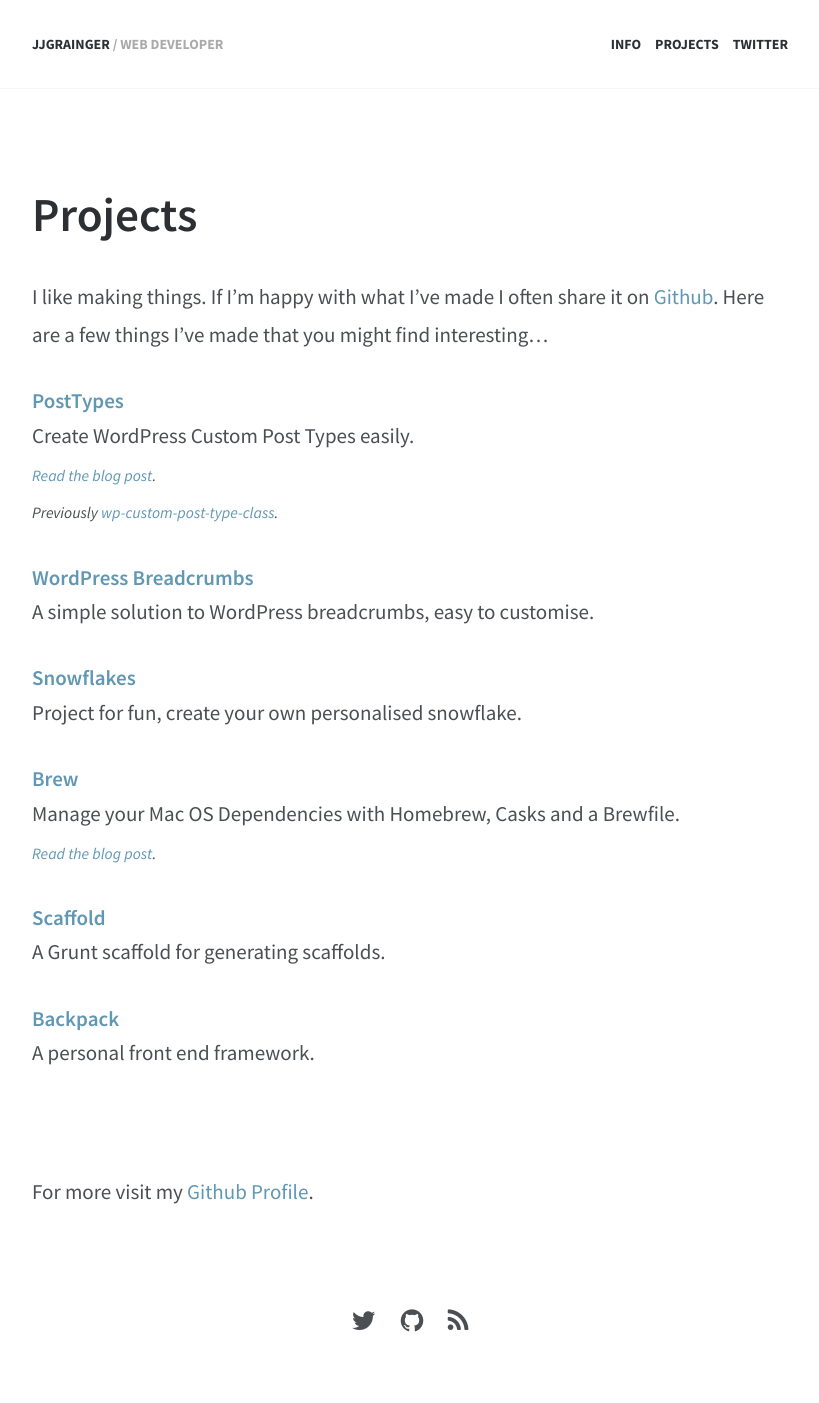
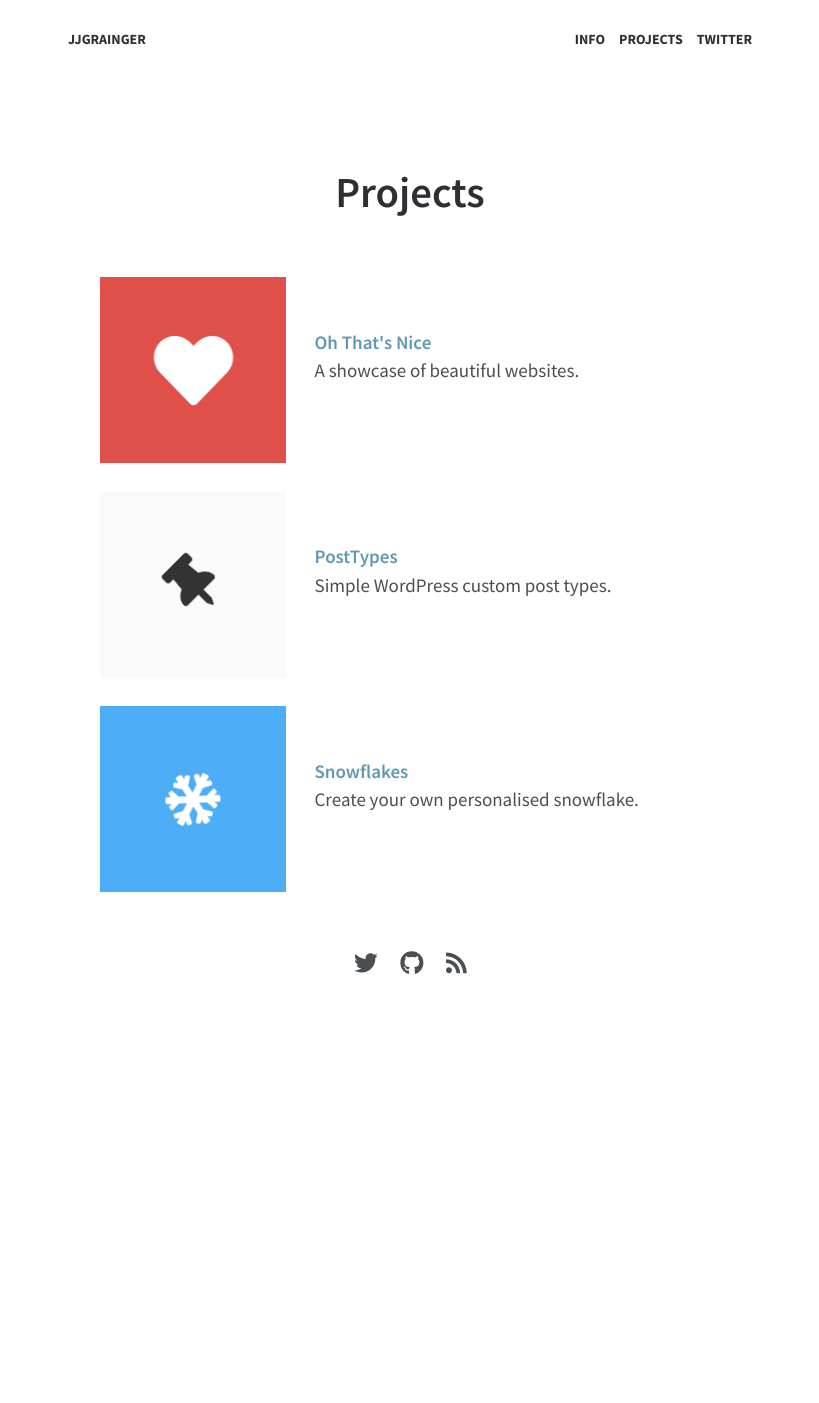
Before and after one commit to jjgrainger/jjgrainger, a Jekyll site: the page built from projects.html, in a window 1280 px wide. Shown: the whole page, without its empty margins (230-1049 px from the left). Built offline with Jekyll 4.4.1, drawn with Linux system fonts in a browser that asks for light colours; nearby versions of some CDN libraries; after the commit the page ends 1038 px from its top, so only the background shows below that.

Commit message:
add project pages

```diff
--- a/_config.yml
+++ b/_config.yml
@@ -11,6 +11,11 @@
 
 feed:
   path: atom.xml
+
+# add project collection
+collections:
+  projects:
+    output: true
 
 # use rouge for syntax highlighting
 markdown: kramdown
--- a/_layouts/default.html
+++ b/_layouts/default.html
@@ -21,7 +21,7 @@
 
         <link rel="alternate" type="application/rss+xml" href="/atom.xml" />
 
-        <link rel="stylesheet" href="//maxcdn.bootstrapcdn.com/font-awesome/4.5.0/css/font-awesome.min.css">
+        <script defer src="https://use.fontawesome.com/releases/v5.0.8/js/all.js"></script>
         <link href='https://fonts.googleapis.com/css?family=Source+Sans+Pro:400,300,300italic,400italic,600,600italic,700,700italic|Source+Code+Pro' rel='stylesheet' type='text/css'>
         <link rel="stylesheet" href="{{ site.baseurl }}/assets/css/style.css" />
     </head>
@@ -30,7 +30,7 @@
 
         <header class="header">
             <div class="row">
-                <a href="{{ site.baseurl }}/" title="Back to Homepage" class="site-title">{{ site.name }} <span class="site-description">/ Web Developer</span></a>
+                <a href="{{ site.baseurl }}/" title="Back to Homepage" class="site-title">{{ site.name }}</a>
 
                 <ul class="nav menu-header">
                     <li><a href="{{ site.baseurl }}/info/">Info</a></li>
@@ -46,9 +46,9 @@
 
         <footer>
             <ul class="nav social">
-                <li><a href="http://www.twitter.com/jjgrainger/" target="_blank" ><span class="fa fa-twitter"></span></a></li>
-                <li><a href="http://www.github.com/jjgrainger/" target="_blank" ><span class="fa fa-github"></span></a></li>
-                <li><a href="http://feeds.feedburner.com/jjgrainger" target="_blank" ><span class="fa fa-rss"></span></a></li>
+                <li><a href="http://www.twitter.com/jjgrainger/" target="_blank" ><span class="fab fa-twitter"></span></a></li>
+                <li><a href="http://www.github.com/jjgrainger/" target="_blank" ><span class="fab fa-github"></span></a></li>
+                <li><a href="http://feeds.feedburner.com/jjgrainger" target="_blank" ><span class="fas fa-rss"></span></a></li>
             </ul>
         </footer>
 
--- /dev/null
+++ b/_sass/_projects.scss
@@ -0,0 +1,60 @@
+.project-header {
+    text-align: center;
+}
+
+.project-title {}
+
+.project-description {
+    font-size: 1.125rem;
+    font-style: italic;
+}
+
+.project-image {
+    position: relative;
+    padding-bottom: 40%;
+    margin-bottom: 3rem;
+    text-align: center;
+
+    .icon {
+        position: absolute;
+        left: 0;
+        right: 0;
+        top: 0;
+        bottom: 0;
+        margin: auto;
+    }
+}
+
+.grid {
+    display: grid;
+    grid-template-columns: 30% 70%;
+    grid-column-gap: 1.5rem;
+    grid-row-gap: 1.5rem;
+}
+
+.grid-item {
+    align-self: center;
+}
+
+.project-grid-image {
+    display: block;
+    position: relative;
+    padding-bottom: 100%;
+    background: #fafafa;
+    margin: 0;
+    border: 0!important;
+
+    .icon {
+        position: absolute;
+        left: 0;
+        right: 0;
+        top: 0;
+        bottom: 0;
+        margin: auto;
+        font-size: 3rem!important;
+    }
+}
+
+.project-grid {
+    text-align: center;
+}
--- a/_sass/_style.scss
+++ b/_sass/_style.scss
@@ -8,8 +8,8 @@
 body {
     font-family: 'Open Sans', sans-serif;
     font-family: 'Source Sans Pro', sans-serif;
-    font-size: 21px;
-    line-height: 1.8;
+    font-size: 19px;
+    line-height: 1.5;
     color: $body;
     background-color: #fff;
     text-rendering: optimizeLegibility;
@@ -47,7 +47,7 @@
 }
 
 main {
-    max-width: 36rem;
+    max-width: 620px;
     padding: 1.5rem 1rem 3rem;
     margin: 0 auto;
 }
@@ -147,7 +147,7 @@
 }
 
 a:hover {
-    border-bottom: 1px solid $link;
+    text-decoration: underline;
     transition: color ease .3s;
 }
 
@@ -193,7 +193,7 @@
 .header {
     background-color: #fff;
     font-size: 14px;
-    border-bottom: 1px solid #f5f5f5;
+    // border-bottom: 1px solid #f5f5f5;
     text-transform: uppercase;
     font-weight: bold;
 }
--- /dev/null
+++ b/_sass/projects/_ohthatsnice.scss
@@ -0,0 +1,19 @@
+@import url('https://fonts.googleapis.com/css?family=Open+Sans:700');
+
+#ohthatsnice {
+    background: #DE5049;
+    color: #fff;
+    font-family: 'Open Sans', sans-serif;
+
+    .icon {
+        font-size: 6rem;
+        color: #fff;
+        animation: pulse 3s infinite;
+    }
+}
+
+@keyframes pulse {
+    from { transform: scale3d(1, 1, 1); }
+    50% { transform: scale3d(1.4, 1.4, 1.4); }
+    to { transform: scale3d(1, 1, 1); }
+}
--- /dev/null
+++ b/_sass/projects/_posttypes.scss
@@ -0,0 +1,18 @@
+#posttypes {
+    background: #fafafa;
+}
+
+#posttypes .icon {
+    font-size: 6rem;
+    color: #333;
+    animation: pin 6s infinite;
+}
+
+@keyframes pin {
+    from { transform: translateY(0); }
+    10% { transform: translateY(-10%); }
+    15% { transform: translateY(0); }
+    25% { transform: rotate(-45deg); }
+    90% { transform: rotate(-45deg); }
+    to { transform: rotate(0); }
+}
--- /dev/null
+++ b/_sass/projects/_snowflakes.scss
@@ -0,0 +1,9 @@
+#snowflakes {
+    background: #4dadf7;
+    color: #fff;
+
+    .icon {
+        font-size: 6rem;
+        animation: fa-spin 60s infinite linear;
+    }
+}
--- a/assets/css/style.scss
+++ b/assets/css/style.scss
@@ -6,3 +6,9 @@
 @import '_style.scss';
 @import '_syntax-native.scss';
 @import '_syntax-edits.scss';
+
+// projects
+@import 'projects.scss';
+@import 'projects/ohthatsnice.scss';
+@import 'projects/posttypes.scss';
+@import 'projects/snowflakes.scss';
--- /dev/null
+++ b/projects.html
@@ -0,0 +1,23 @@
+---
+layout: default
+---
+
+<header class="center">
+    <h1>Projects</h1>
+</header>
+
+<div class="grid">
+    {% for project in site.projects %}
+        <div class="grid-item project-grid">
+            <a href="{{ project.url }}" class="project-grid-image" id="{{ project.image }}">
+                <span class="icon {{project.icon }}"></span>
+            </a>
+        </div>
+        <div class="grid-item">
+            <h4 style="margin: 0;">
+                <a href="{{ project.url }}">{{ project.title }}</a>
+            </h4>
+            <p>{{ project.description }}</p>
+        </div>
+    {% endfor %}
+</div>
--- a/projects.md
+++ /dev/null
@@ -1,43 +0,0 @@
----
-layout: default
-title: Projects
-permalink: /projects/
----
-
-# Projects
-
-I like making things. If I'm happy with what I've made I often share it on [Github](https://github.com/jjgrainger/). Here are a few things I've made that you might find interesting...
-
-<h4 style="margin: 0;">
-    <a target="_blank" href="https://github.com/jjgrainger/posttypes">PostTypes</a>
-</h4>
-Create WordPress Custom Post Types easily.<br><span style="font-size: .75rem;">_[Read the blog post](2016/10/02/introducing-posttypes/).<br>Previously [wp-custom-post-type-class](https://github.com/jjgrainger/wp-custom-post-type-class)._</span>
-
-<h4 style="margin: 0;">
-    <a target="_blank" href="https://github.com/jjgrainger/wp-crumbs">WordPress Breadcrumbs</a>
-</h4>
-A simple solution to WordPress breadcrumbs, easy to customise.
-
-<h4 style="margin: 0;">
-    <a target="_blank" href="https://github.com/jjgrainger/snowflakes">Snowflakes</a>
-</h4>
-Project for fun, create your own personalised snowflake.
-
-<h4 style="margin: 0;">
-    <a target="_blank" href="https://github.com/jjgrainger/brew">Brew</a>
-</h4>
-Manage your Mac OS Dependencies with Homebrew, Casks and a Brewfile.<br><span style="font-size: .75rem;">_[Read the blog post](/2016/10/25/homebrew-casks-and-a-brewfile/)._</span>
-
-<h4 style="margin: 0;">
-    <a target="_blank" href="https://github.com/jjgrainger/scaffold">Scaffold</a>
-</h4>
-A Grunt scaffold for generating scaffolds.
-
-<h4 style="margin: 0;">
-    <a target="_blank" href="https://github.com/jjgrainger/backpack">Backpack</a>
-</h4>
-A personal front end framework.
-
-&nbsp;
-
-For more visit my [Github Profile](https://github.com/jjgrainger/).
```
Also changed, not shown: _layouts/project.html (added, +26 -0 lines), _projects/oh-thats-nice.md (added, +19 -0 lines), _projects/posttypes.md (added, +13 -0 lines), _projects/snowflakes.md (added, +13 -0 lines).
